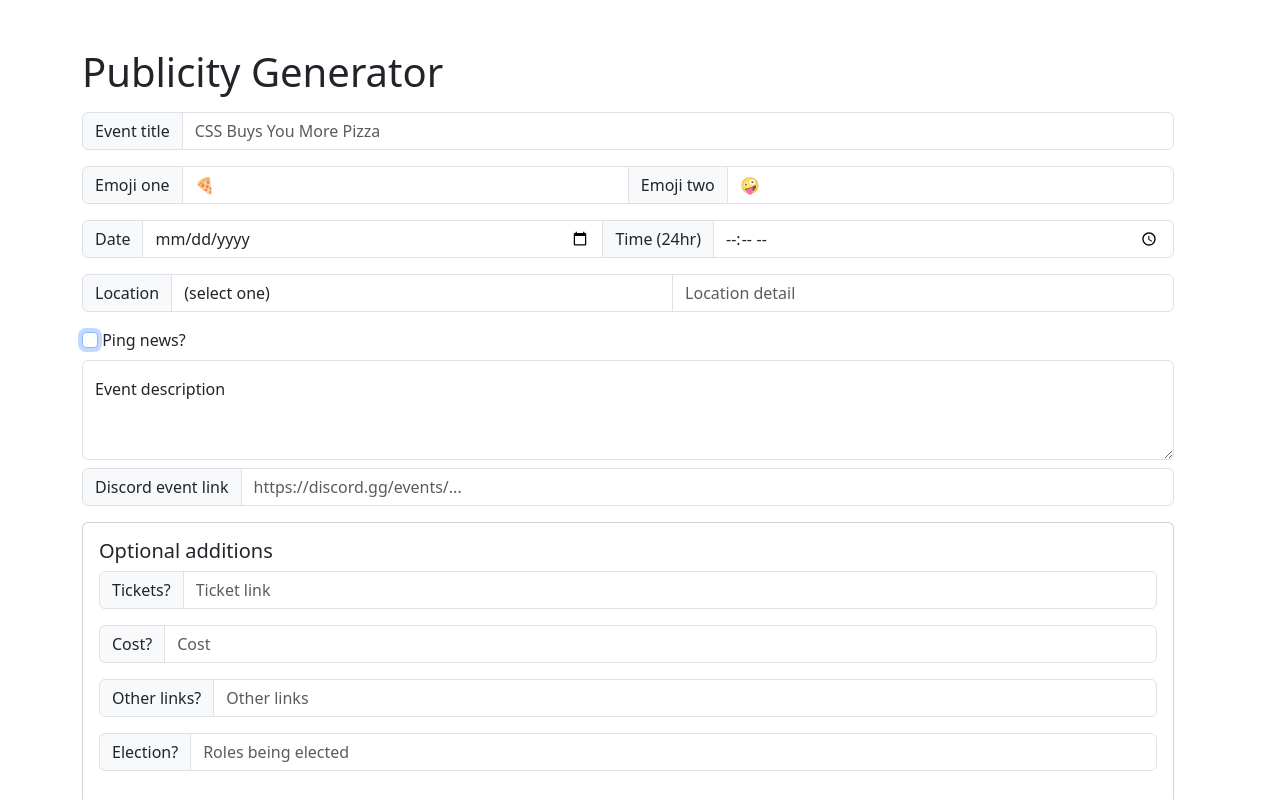
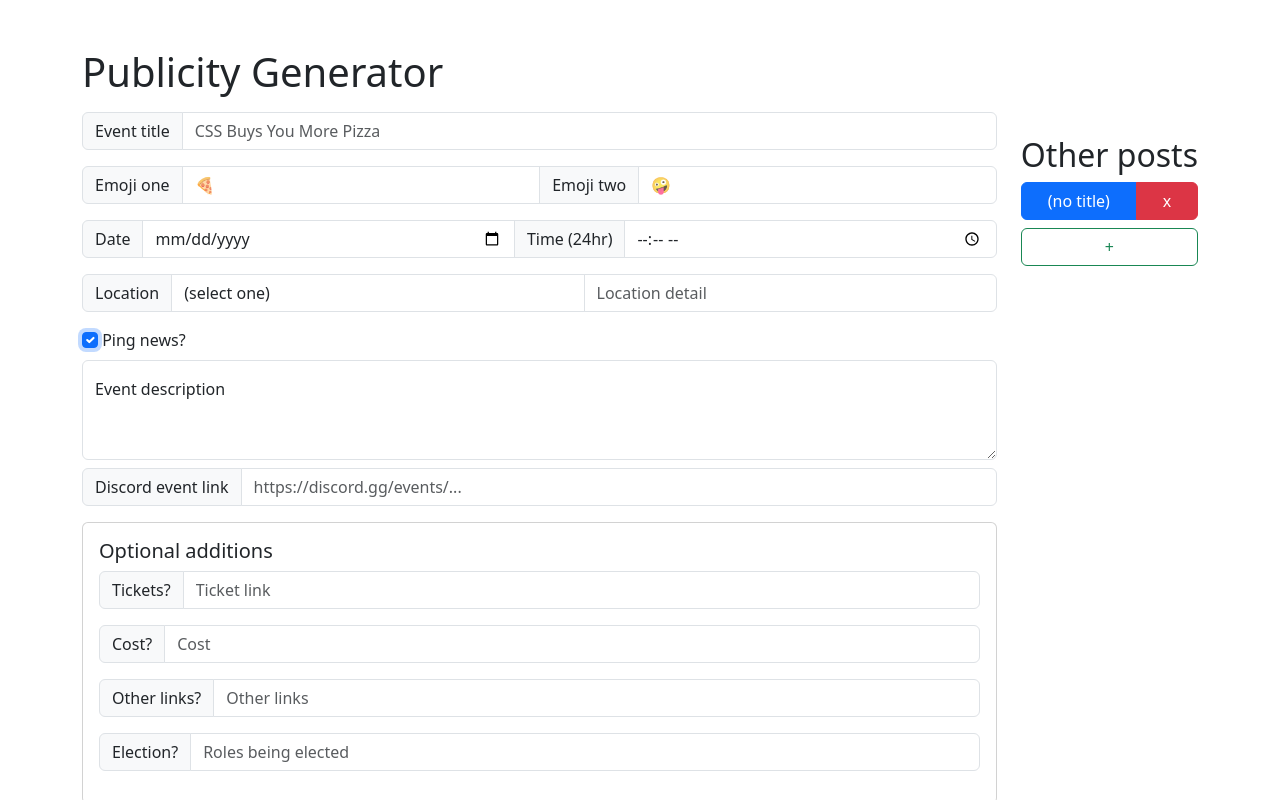
Before and after one commit to codemicro/publicity-generator, a Svelte app: page / in a window 1280 px wide. Both pictures are taken after a click on the checkbox "Ping news?". Shown: the top 800 px of the page. Built offline with nearby package versions, Linux system fonts and the light colour scheme.

Commit message:
Save drafts while working on them

```diff
--- a/src/App.svelte
+++ b/src/App.svelte
@@ -5,12 +5,26 @@
 	import insertText from "insert-text-at-cursor"
 
 	import { formatForDiscord } from "./formatting.js"
+	import { debounce } from "./util.js"
+	import storage from "./storage.js"
 
-	let inputs = {
-		pingNews: true
-	}
+	let inputs = {}
+	let posts = storage.listAll();
 
 	let previousFocus = null
+
+	let documentID = Date.now().toString()
+
+	const saveAndRefreshDocumentList = debounce((data) => {
+		storage.save(documentID, data)
+		posts = storage.listAll()
+	}, 1000)
+
+	$: {
+		if (Object.keys(inputs).length > 1) { // 1 because the in person/online thing is ever present
+			saveAndRefreshDocumentList(inputs)
+		}
+	}
 
 	onMount(async () => {
 		document.querySelector("emoji-picker").addEventListener("emoji-click", e => {
@@ -29,8 +43,21 @@
 	const copyToClipboard = () => {
 		navigator.clipboard.writeText(formatForDiscord(inputs))
 		copyButtonShowSuccess = true
+		setTimeout(() => { copyButtonShowSuccess = false }, 2000)
+	}
 
-		setTimeout(() => { copyButtonShowSuccess = false }, 2000)
+	const switchToDocument = (id) => {
+		const x = storage.load(id)
+		documentID = id
+		inputs = x
+	}
+
+	const deleteDocument = (id) => {
+		if (id === documentID) {
+			switchToDocument(Date.now().toString())
+		}
+		storage.delete(id)
+		posts = storage.listAll()
 	}
 </script>
 
@@ -63,7 +90,7 @@
 			<div class="input-group mb-3">
 				<span class="input-group-text">Location</span>
 				<select class="form-control" bind:value={inputs.location}>
-					<option disabled selected value="nodef">(select one)</option>
+					<option disabled selected value="undefined">(select one)</option>
 					<option value="irl">In-person</option>
 					<option value="online">Online</option>
 				</select>
@@ -121,6 +148,17 @@
 		</div>
 		<div class="col col-auto">
 			<emoji-picker></emoji-picker>
+
+			<h2 class="pt-4">Other posts</h2>
+			<div class="d-grid gap-2">
+				{#each posts as post (post.id)}
+					<div class="btn-group">
+						<button on:click={switchToDocument(post.id)} class="btn" class:btn-outline-primary={post.id !== documentID} class:btn-primary={post.id === documentID} type="button">{!post.data.title || post.data.title === "" ? "(no title)" : post.data.title}</button>
+						<button on:click={deleteDocument(post.id)} class="btn" class:btn-outline-danger={post.id !== documentID} class:btn-danger={post.id === documentID} type="button">x</button>
+					</div>
+				{/each}
+				<button on:click={() => {switchToDocument(Date.now().toString())}} class="btn btn-outline-success" type="button">+</button>
+			</div>
 		</div>
 	</div>
 
--- a/src/formatting.js
+++ b/src/formatting.js
@@ -17,7 +17,7 @@ export const formatForDiscord = (inputs) => {
     {
         let x = ""
 
-        if (inputs.location === "irl" || inputs.location === "nodef") {
+        if (inputs.location === "irl" || inputs.location === "undefined") {
             x += ":earth_africa: **In-person**"
         } else if (inputs.location === "online") {
             x += ":globe_with_meridians: **Online**"
--- /dev/null
+++ b/src/storage.js
@@ -0,0 +1,34 @@
+const save = (id, data) => {
+    window.localStorage.setItem(id, JSON.stringify(data))
+}
+
+const load = (id) => {
+    let x = window.localStorage.getItem(id)
+    if (x === null) {
+        return {"location": "undefined"}
+    }
+    return JSON.parse(x)
+}
+
+const del = (id) => {
+    window.localStorage.removeItem(id)
+}
+
+const list = () => {
+    let res = []
+    for (let i = 0; i < localStorage.length; ++i ) {
+        const key = localStorage.key(i)
+        res.push({
+            id: key,
+            data: JSON.parse(localStorage.getItem(key)),
+        })
+    }
+    return res
+}
+
+export default {
+    "save": save,
+    "load": load,
+    "delete": del,
+    "listAll": list,
+}
--- /dev/null
+++ b/src/util.js
@@ -0,0 +1,21 @@
+export const debounce = (func, wait, immediate) => {
+    var timeout;
+
+    return function() {
+      var context = this,
+        args = arguments;
+
+      var callNow = immediate && !timeout;
+
+      clearTimeout(timeout);
+
+      timeout = setTimeout(function() {
+        timeout = null;
+        if (!immediate) {
+          func.apply(context, args);
+        }
+      }, wait);
+
+      if (callNow) func.apply(context, args);
+    }
+  }
```
